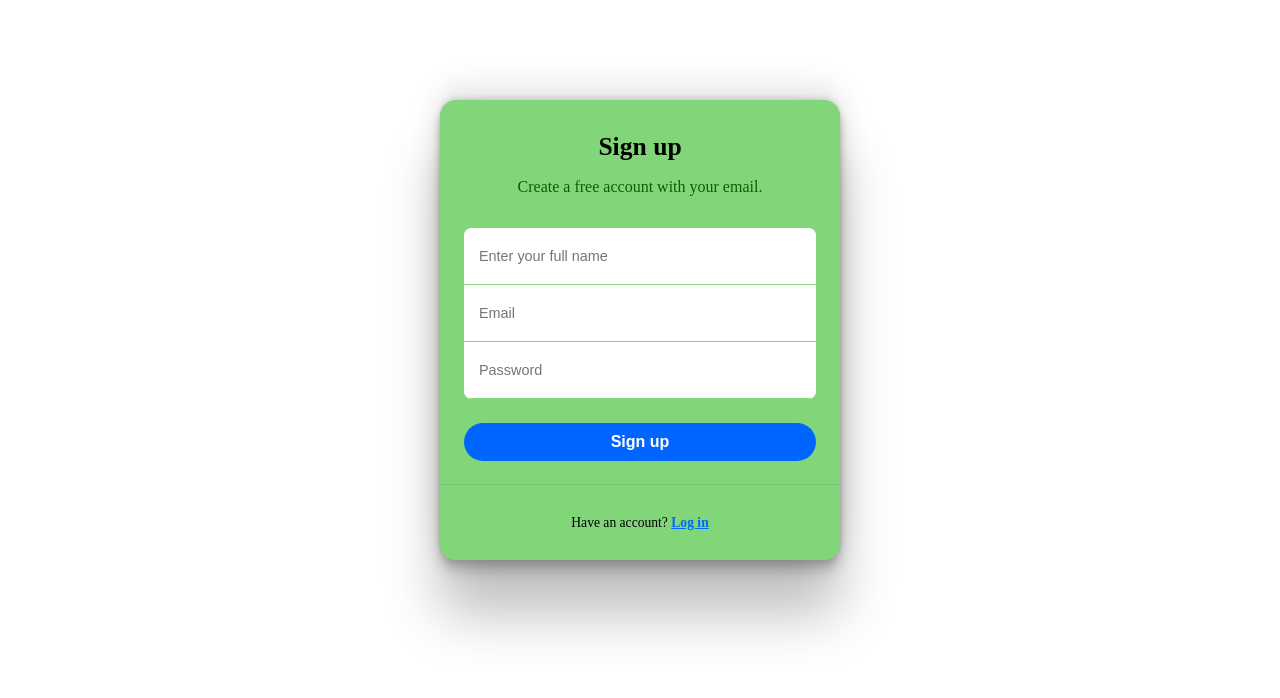
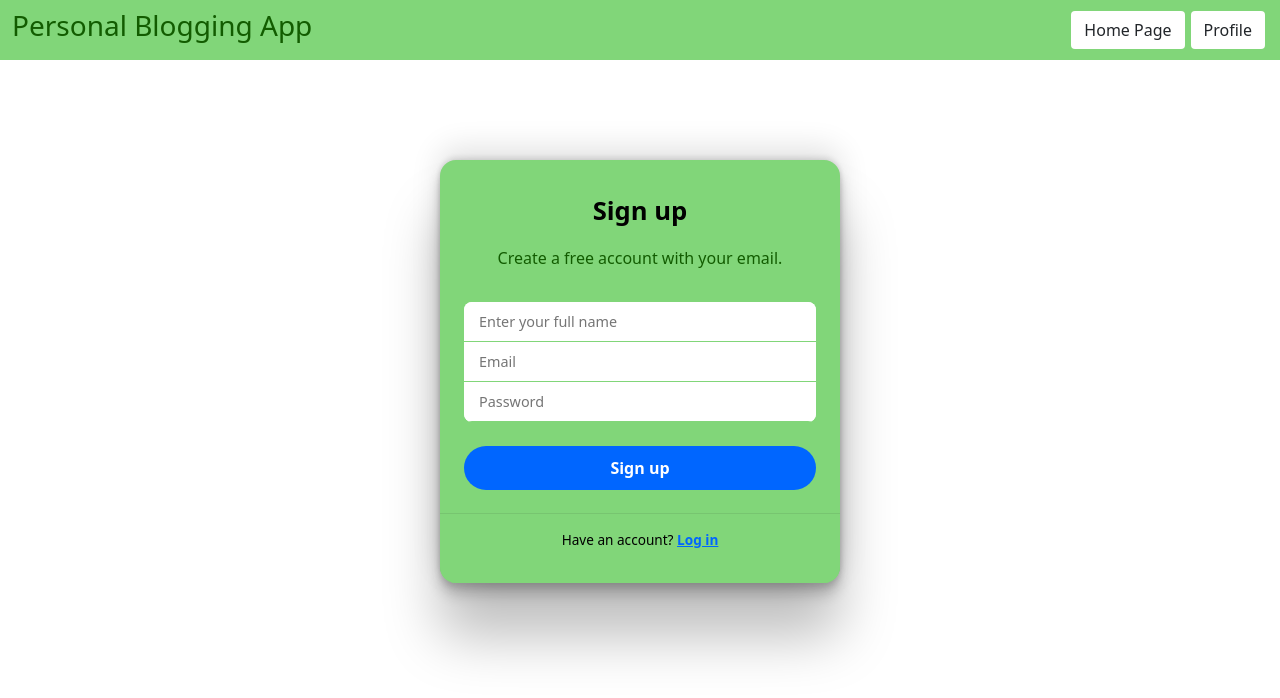
Before and after one commit to Muhammadahmed2001/Hackathon, a plain HTML site: page signUp.html in a window 1280 px wide. Drawn offline with nearby package versions, Linux system fonts and the light colour scheme; some packages are replaced by stand-ins of ours; no server answers; a script that the page names is missing.

Commit message:
add  navbar in login

```diff
--- a/signUp.html
+++ b/signUp.html
@@ -4,9 +4,24 @@
     <meta charset="UTF-8" />
     <meta name="viewport" content="width=device-width, initial-scale=1.0" />
     <link rel="stylesheet" href="style.css" />
+    <link
+      href="https://cdn.jsdelivr.net/npm/bootstrap@5.0.2/dist/css/bootstrap.min.css"
+      rel="stylesheet"
+      integrity="sha384-EVSTQN3/azprG1Anm3QDgpJLIm9Nao0Yz1ztcQTwFspd3yD65VohhpuuCOmLASjC"
+      crossorigin="anonymous"
+    />
     <title>Sign Up</title>
   </head>
   <body>
+    <nav class="navbar bg-body-tertiary background-color">
+      <div class="container-fluid">
+        <h3>Personal Blogging App</h3>
+        <div class="d-flex">
+          <button id="homepage" class="nav-btn btn">Home Page</button>
+          <button id="ProfileBtn" class="nav-btn btn">Profile</button>
+        </div>
+      </div>
+    </nav>
     <div class="contanair">
       <div class="form-box">
         <div class="form">
```
Also changed, not shown: signin.html (+15 -0 lines).
